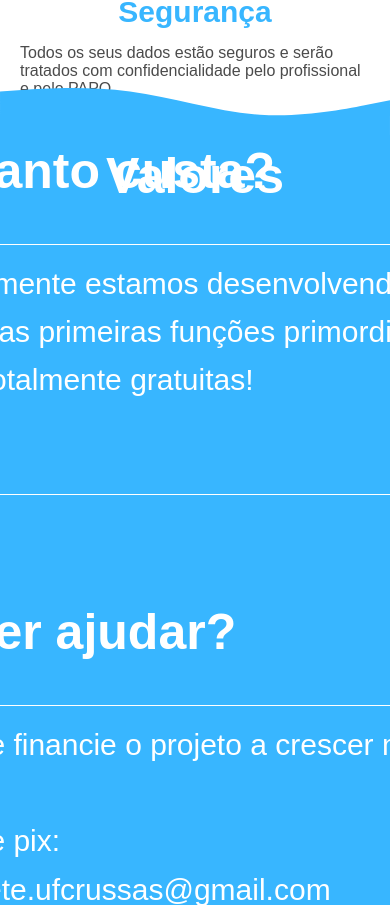
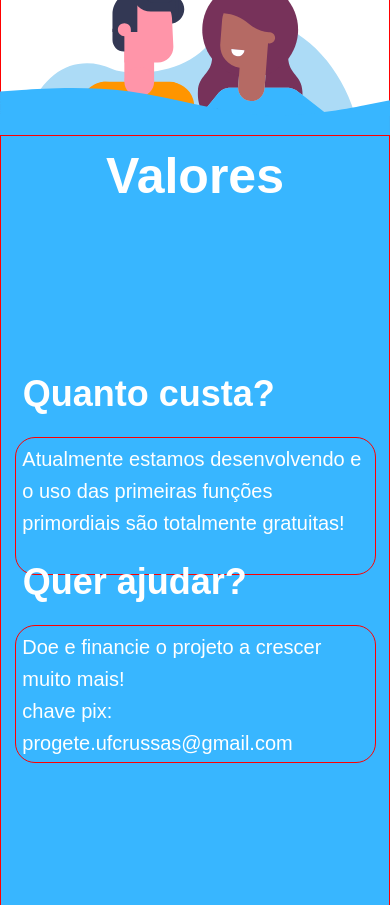
Before and after one commit to ProgeteUFCRUSSAS/PAPO, a React (Vite) app: page / in a window 390 px wide. Shown: the part 2760-3665 px from the top of the page. Built offline with nearby package versions, Linux system fonts and the light colour scheme; no server answers.

Commit message:
responsividade do campo refrente a valores

```diff
--- a/src/components/HomeContent/styles.ts
+++ b/src/components/HomeContent/styles.ts
@@ -20,6 +20,10 @@ export const ContentBox = styled.div`
 
   @media screen and (max-width: 768px) {
     flex-direction: column;
+    border: 1px solid red;
+    justify-content: center;
+    gap: 50px;
+
   }
 `
 export const ContentItem = styled.div`
--- a/src/components/Valores/styles.ts
+++ b/src/components/Valores/styles.ts
@@ -8,8 +8,24 @@ export const Card = styled.div`
   border: 0.0625rem solid #ffffff;
   padding: 0.925rem 0.625rem;
 
+  @media (min-width: 20rem) and (max-width: 28.125rem) {
+      width: 95%;
+      height: 15%;
+      border-radius: 1.25rem;
+      padding: 0.3rem 0.425rem;
+      border: 1px solid red;
+  }
+
+  @media (min-width: 37.5rem) {
+    width: 80%;
+    height: 20%;
+    margin: 0.625rem;
+    border-radius: 1.25rem;
+    padding: 8rem 0.5rem;
+}
+
   display: flex;
-  align-items: center;
+  align-items: top;
   flex-direction: column;
 
   p {
@@ -18,6 +34,24 @@ export const Card = styled.div`
     size: 2.8669rem;
     line-height: 3.0088rem;
   }
+
+  @media (min-width: 20rem) and (max-width: 25.875rem) {
+    p {
+      font: Ubuntu;
+      font-weight: 400;
+      font-size: 1.25rem;
+      line-height: 2rem;
+    }
+  }
+
+  @media (min-width: 37.5rem) and (max-width: 64rem) {
+    p {
+      font: Ubuntu;
+      font-weight: 400;
+      font-size: 1.9rem;
+      line-height: 2.5rem;
+    }
+}
 `
 
 export const LabelCard = styled.span`
@@ -30,4 +64,14 @@ export const LabelCard = styled.span`
   line-height: 3.25rem;
   text-align: center;
   color: rgba(255, 255, 255, 1);
+
+  @media (min-width: 20rem) and (max-width: 25.875rem) {
+    top: -4.25rem;
+    left: 2%;
+    font-size: 2.25rem;
+    font-weight: 700;
+    line-height: 3rem;
+    text-align: center;
+    color: rgba(255, 255, 255, 1);
+  }
 `
```
